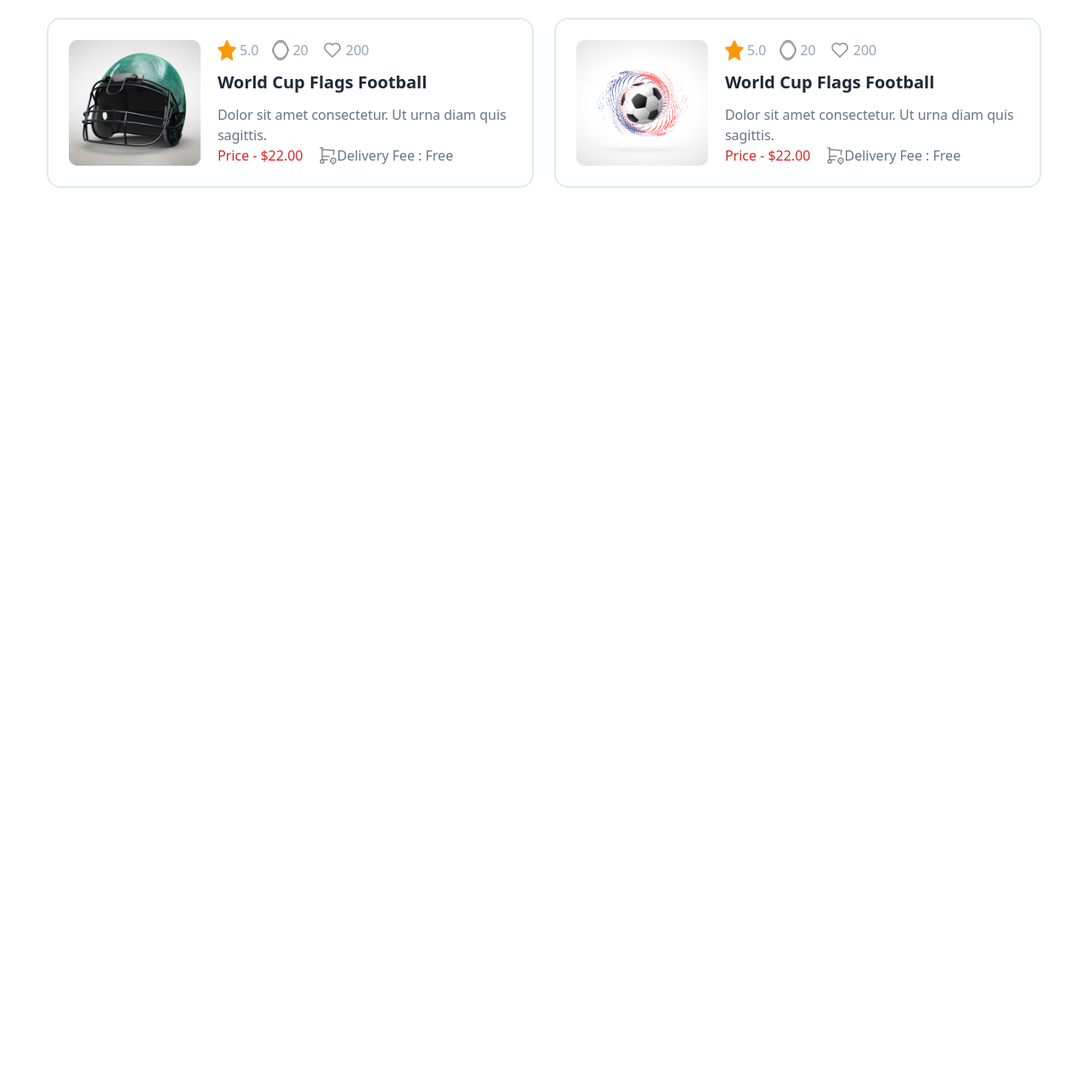
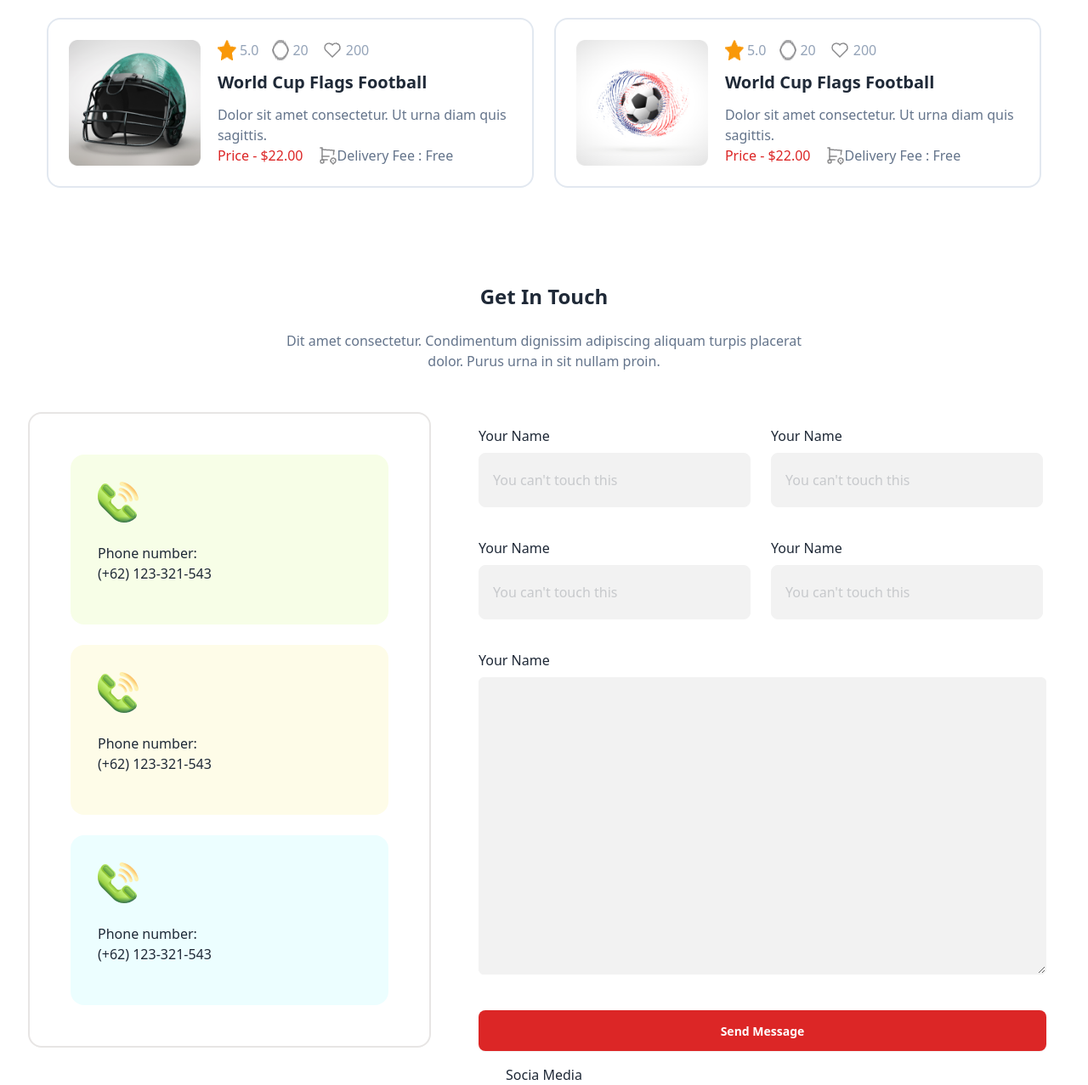
Before and after one commit to sajjadhussains/Hockey_Academy, a plain HTML site: page index.html in a window 1280 px wide. Shown: the part 3329-4606 px from the top of the page at 85% size. Before the commit the page ends 3550 px from the top, so only its background shows below. Drawn offline with nearby package versions, Linux system fonts and the light colour scheme.

Commit message:
get in touch without social media done

```diff
--- a/index.html
+++ b/index.html
@@ -22,6 +22,7 @@
         }
     </script>
 </head>
+
 <body>
     <header>
 
@@ -30,9 +31,11 @@
             <div class="carousel w-full">
                 <div id="slide1" class="carousel-item relative w-full">
                     <img src="./Images/1.png" class="w-full" />
-                    <div class="w-full inline-block lg:w-5/12 lg:absolute bottom-0 lg:right-0 lg:mr-8 lg:mb-8 bg-zinc-900 rounded-2xl p-8">
+                    <div
+                        class="w-full inline-block lg:w-5/12 lg:absolute bottom-0 lg:right-0 lg:mr-8 lg:mb-8 bg-zinc-900 rounded-2xl p-8">
                         <h1 class="text-2xl text-white">Meet all the heroes from the field</h1>
-                        <h1 class="text-slate-400">Dit amet consectetur. Condimentum dignissim adipiscing aliquam turpis placerat dolor. Purus urna in sit nullam proin. </h1>
+                        <h1 class="text-slate-400">Dit amet consectetur. Condimentum dignissim adipiscing aliquam turpis
+                            placerat dolor. Purus urna in sit nullam proin. </h1>
                     </div>
                     <div class="absolute flex items-end transform -translate-y-1/2 left-10 gap-2 bottom-0">
                         <a href="#slide4" class="btn btn-circle bg-zinc-900 text-white">❮</a>
@@ -67,25 +70,30 @@
         <!-- professionals hockeys club -->
         <section class="mt-32 container mx-auto">
             <h1 class="text-3xl text-zinc-900 text center text-center font-bold mb-6">Professional Hockeys Club</h1>
-            <p class="text-center">Dit amet consectetur. Condimentum dignissim adipiscing aliquam turpis placerat dolor. Purus urna in sit nullam proin. </p>
+            <p class="text-center">Dit amet consectetur. Condimentum dignissim adipiscing aliquam turpis placerat dolor.
+                Purus urna in sit nullam proin. </p>
             <div class="flex flex-col lg:flex-row justify-center m-10">
                 <div class="lg:w-1/4 text-center p-4">
-                    <div class="radial-progress text-red-600 " style="--value:87;" role="progressbar"><span class="text-black font-bold">87%</span></div>
+                    <div class="radial-progress text-red-600 " style="--value:87;" role="progressbar"><span
+                            class="text-black font-bold">87%</span></div>
                     <h1 class="text-xl mb-4 mt-6 font-bold">Prayer Facility</h1>
                     <p>Lorem ipsum dolor sit, amet consectetur adipisicing elit. Distinctio, dolorem.</p>
                 </div>
                 <div class="lg:w-1/4 text-center p-4">
-                    <div class="radial-progress text-green-500" style="--value:95;" role="progressbar"><span class="text-black font-bold">95%</span></div>
+                    <div class="radial-progress text-green-500" style="--value:95;" role="progressbar"><span
+                            class="text-black font-bold">95%</span></div>
                     <h1 class="text-xl mb-4 mt-6 font-bold">Experienced Coach</h1>
                     <p>Lorem ipsum dolor sit amet consectetur adipisicing elit. Quaerat, sint?</p>
                 </div>
                 <div class="lg:w-1/4 text-center p-4">
-                    <div class="radial-progress text-orange-500" style="--value:90;" role="progressbar"><span class="text-black font-bold">90%</span></div>
+                    <div class="radial-progress text-orange-500" style="--value:90;" role="progressbar"><span
+                            class="text-black font-bold">90%</span></div>
                     <h1 class="text-xl mb-4 mt-6 font-bold">Senior Player</h1>
                     <p>Lorem ipsum dolor sit amet consectetur adipisicing elit. Laudantium, sed.</p>
                 </div>
                 <div class="lg:w-1/4 text-center p-4">
-                    <div class="radial-progress text-primary" style="--value:80;" role="progressbar"><span class="text-black font-bold">80%</span></div>
+                    <div class="radial-progress text-primary" style="--value:80;" role="progressbar"><span
+                            class="text-black font-bold">80%</span></div>
                     <h1 class="text-xl mb-4 mt-6 font-bold">Training Ground</h1>
                     <p>Lorem ipsum, dolor sit amet consectetur adipisicing elit. Ullam, maxime!</p>
                 </div>
@@ -95,34 +103,44 @@
         <!-- program sections -->
         <section class="container mx-auto mt-32">
             <h1 class="text-3xl text-zinc-900 text center text-center font-bold mb-6">Program Sections</h1>
-            <p class="text-center">Dit amet consectetur. Condimentum dignissim adipiscing aliquam turpis placerat dolor. Purus urna in sit nullam proin. </p>
+            <p class="text-center">Dit amet consectetur. Condimentum dignissim adipiscing aliquam turpis placerat dolor.
+                Purus urna in sit nullam proin. </p>
             <div class="flex flex-wrap gap-6 justify-center mt-20">
-                <div class="relative w-full h-[300px] lg:h-[450px] lg:w-[573px] bg-gradient-to-r from-slate-700 to-slate-700">
+                <div
+                    class="relative w-full h-[300px] lg:h-[450px] lg:w-[573px] bg-gradient-to-r from-slate-700 to-slate-700">
                     <img src="./Images/2.png" alt="" class="w-full h-full object-cover mix-blend-overlay">
                     <div class="absolute inset-0 flex items-center lg:items-end bottom-0">
                         <div class="ml-10 mr-10 mb-10">
                             <h1 class="text-2xl text-white font-bold mb-4">Teenager Program</h1>
-                        <p class="text-white mb-4">Dolor sit amet consectetur. Ut urna diam quis sagittis. Eli elit enim sagittis turpis in magna. Id et sed euismod natoque amet nunc morbi nulla. Tortor congue sed et in.</p>
+                            <p class="text-white mb-4">Dolor sit amet consectetur. Ut urna diam quis sagittis. Eli elit
+                                enim sagittis turpis in magna. Id et sed euismod natoque amet nunc morbi nulla. Tortor
+                                congue sed et in.</p>
                             <button class="btn bg-red-600 border-0 text-white">Register Now !</button>
                         </div>
                     </div>
                 </div>
-                <div class="relative w-full h-[300px] lg:h-[450px] lg:w-[573px] bg-gradient-to-r from-slate-700 to-slate-700">
+                <div
+                    class="relative w-full h-[300px] lg:h-[450px] lg:w-[573px] bg-gradient-to-r from-slate-700 to-slate-700">
                     <img src="./Images/3.png" alt="" class="w-full h-full object-cover mix-blend-overlay">
                     <div class="absolute inset-0 flex items-center lg:items-end bottom-0">
                         <div class="ml-10 mr-10 mb-10">
                             <h1 class="text-2xl text-white font-bold mb-4">Teenager Program</h1>
-                        <p class="text-white mb-4">Dolor sit amet consectetur. Ut urna diam quis sagittis. Eli elit enim sagittis turpis in magna. Id et sed euismod natoque amet nunc morbi nulla. Tortor congue sed et in.</p>
+                            <p class="text-white mb-4">Dolor sit amet consectetur. Ut urna diam quis sagittis. Eli elit
+                                enim sagittis turpis in magna. Id et sed euismod natoque amet nunc morbi nulla. Tortor
+                                congue sed et in.</p>
                             <button class="btn bg-red-600 border-0 text-white">Register Now !</button>
                         </div>
                     </div>
                 </div>
-                <div class="relative w-full h-[300px] lg:h-[450px] lg:w-[1170px] bg-gradient-to-r from-slate-700 to-slate-700">
+                <div
+                    class="relative w-full h-[300px] lg:h-[450px] lg:w-[1170px] bg-gradient-to-r from-slate-700 to-slate-700">
                     <img src="./Images/4.png" alt="" class="w-full h-full object-cover mix-blend-overlay">
                     <div class="absolute flex inset-0 items-center lg:items-end bottom-0 lg:w-1/2">
                         <div class="ml-10 mr-10 mb-10">
                             <h1 class="text-2xl text-white font-bold mb-4">Professional Program</h1>
-                        <p class="text-white mb-4">Dolor sit amet consectetur. Ut urna diam quis sagittis. Eli elit enim sagittis turpis in magna. Id et sed euismod natoque amet nunc morbi nulla. Tortor congue sed et in.</p>
+                            <p class="text-white mb-4">Dolor sit amet consectetur. Ut urna diam quis sagittis. Eli elit
+                                enim sagittis turpis in magna. Id et sed euismod natoque amet nunc morbi nulla. Tortor
+                                congue sed et in.</p>
                             <button class="btn bg-red-600 border-0 text-white">Register Now !</button>
                         </div>
                     </div>
@@ -133,7 +151,8 @@
         <!-- Our New Products -->
         <section class="container mx-auto mt-20">
             <h1 class="text-2xl font-bold text-center">Our New Products</h1>
-            <p class="text-center">Dit amet consectetur. Condimentum dignissim adipiscing aliquam turpis placerat dolor. Purus urna in sit nullam proin. </p>
+            <p class="text-center">Dit amet consectetur. Condimentum dignissim adipiscing aliquam turpis placerat dolor.
+                Purus urna in sit nullam proin. </p>
             <div class="mt-20 flex flex-col lg:flex-row flex-wrap justify-center gap-6">
                 <div class="flex flex-col lg:flex-row p-6 border-slate-200 border-2 rounded-2xl gap-5 lg:w-[573px]">
                     <div>
@@ -319,6 +338,79 @@
         </section>
 
         <!-- get in touch section -->
+        <section class="container mx-auto mt-28">
+            <div class="flex justify-center">
+                <div class="w-1/2 text-center">
+                    <h1 class="text-2xl font-bold">Get In Touch</h1>
+                    <p class="text-slate-500 mt-6 mb-12">Dit amet consectetur. Condimentum dignissim adipiscing aliquam
+                        turpis placerat dolor. Purus urna in sit nullam proin. </p>
+                </div>
+            </div>
+            <div class="flex flex-col lg:flex-row gap-10 justify-center">
+                <div>
+                    <div class="flex flex-col gap-6 border-stone-200 border-2 p-12 rounded-2xl">
+                        <div class="bg-lime-50	rounded-2xl lg:w-[374px] pt-8 pl-8 pb-12">
+                            <img src="./Images/call.png" alt="" class="mb-6">
+                            <p>Phone number:</p>
+                            <p>(+62) 123-321-543</p>
+                        </div>
+                        <div class="bg-yellow-50 rounded-2xl lg:w-[374px] pt-8 pl-8 pb-12 ">
+                            <img src="./Images/call.png" alt="" class="mb-6">
+                            <p>Phone number:</p>
+                            <p>(+62) 123-321-543</p>
+                        </div>
+                        <div class="bg-cyan-50 rounded-2xl lg:w-[374px] pt-8 pl-8 pb-12">
+                            <img src="./Images/call.png" alt="" class="mb-6">
+                            <p>Phone number:</p>
+                            <p>(+62) 123-321-543</p>
+                        </div>
+                    </div>
+                </div>
+                <div>
+                    <form action=""></form>
+                    <div class="grid m-4 grid-cols-1 lg:grid-cols-2 gap-5">
+                        <div class="lg:w-[324px] mb-4">
+                            <label for="username" class="mb-2">Your Name</label>
+                            <br>
+                            <input type="text" placeholder="You can't touch this"
+                                class="input input-bordered w-full max-w-xs h-[64px] mt-2" disabled />
+                        </div>
+                        <div class="lg:w-[324px] mb-4">
+                            <label for="username" class="mb-2">Your Name</label>
+                            <br>
+                            <input type="text" placeholder="You can't touch this"
+                                class="input input-bordered w-full max-w-xs h-[64px] mt-2" disabled />
+                        </div>
+                        <div class="lg:w-[324px] mb-4">
+                            <label for="username" class="mb-2">Your Name</label>
+                            <br>
+                            <input type="text" placeholder="You can't touch this"
+                                class="input input-bordered w-full max-w-xs h-[64px] mt-2" disabled />
+                        </div>
+                        <div class="lg:w-[324px] mb-4">
+                            <label for="username" class="mb-2">Your Name</label>
+                            <br>
+                            <input type="text" placeholder="You can't touch this"
+                                class="input input-bordered w-full max-w-xs h-[64px] mt-2" disabled />
+                        </div>
+                        <div class="lg:col-span-2 mb-4">
+                            <label for="username">Your Name</label>
+                            <br>
+                            <textarea class="w-full h-[350px] px-4 py-2 text-gray-700 input border border-gray-300 rounded-md focus:outline-none focus:border-blue-500 mt-2" disabled></textarea>
+                        </div>
+                       <div class="lg:col-span-2">
+                        <input type="btn" class="btn bg-red-600 border-0 text-white w-full" value="Send Message"/>
+                       </div>
+                    </div>
+                </form>
+                </div>
+            </div>
+            <div class="flex justify-center">
+                <div>
+                    <h1>Socia Media</h1>
+                </div>
+            </div>
+        </section>
     </main>
     <footer>
 
```
Also changed, not shown: Images/call.png (renamed from Images/Group 1171275317.png), Images/envelope.png (renamed from Images/Group 1171275318.png), Images/location.png (renamed from Images/Group 1171275321.png). Lines whose indentation alone changed are shown as unchanged.
